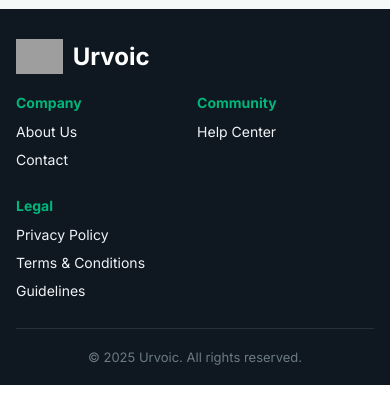
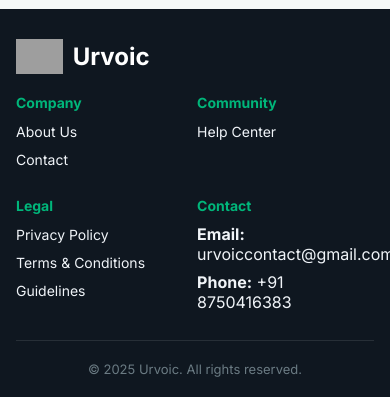
Before and after one commit to allintr/Urvoic-2.0, a Flask app: template templates/business_dashboard.html in a window 390 px wide. Shown: the part 2177-2574 px from the top of the page. Run offline with Flask 3, Linux system fonts and the light colour scheme; the template is opened without the code that fills it, so the values that code supplies are empty; some libraries are stand-ins or nearby versions; grey boxes are pictures that could not be loaded.

Commit message:
Add contact information to dashboard footers
Update templates/business_dashboard.html, templates/guard_dashboard.html, and templates/resident_dashboard.html to include a 'Contact' section with email and phone details in the footer.

Replit-Commit-Author: Agent
Replit-Commit-Session-Id: e6a60833-e1b8-4c71-9e23-3ed9d28e7e9d
Replit-Commit-Checkpoint-Type: full_checkpoint
Replit-Commit-Event-Id: fb7243e6-c5a2-42a3-8fe8-a08facb8daa0
Replit-Commit-Screenshot-Url: https://storage.googleapis.com/screenshot-production-us-central1/4b99b29f-251a-4a33-a5ac-91e2ca7e8f16/e6a60833-e1b8-4c71-9e23-3ed9d28e7e9d/rpUTXx4

```diff
--- a/templates/business_dashboard.html
+++ b/templates/business_dashboard.html
@@ -711,6 +711,7 @@
             <div class="footer-col"><h5>Company</h5><ul><li><a data-page="info" data-info="about">About Us</a></li><li><a data-page="info" data-info="contact">Contact</a></li></ul></div>
             <div class="footer-col"><h5>Community</h5><ul><li><a data-page="info" data-info="help">Help Center</a></li></ul></div>
             <div class="footer-col"><h5>Legal</h5><ul><li><a data-page="info" data-info="privacy">Privacy Policy</a></li><li><a data-page="info" data-info="terms">Terms &amp; Conditions</a></li><li><a data-page="info" data-info="guidelines">Guidelines</a></li></ul></div>
+            <div class="footer-col"><h5>Contact</h5><ul><li><strong>Email:</strong> urvoiccontact@gmail.com</li><li><strong>Phone:</strong> +91 8750416383</li></ul></div>
         </div>
         <div class="footer-bottom"><p class="copyright">&copy; 2025 Urvoic. All rights reserved.</p></div>
     </div>
--- a/templates/guard_dashboard.html
+++ b/templates/guard_dashboard.html
@@ -836,6 +836,7 @@
             <div class="footer-col"><h5>Company</h5><ul><li><a onclick="navigateToInfo('about')">About Us</a></li><li><a onclick="navigateToInfo('contact')">Contact</a></li></ul></div>
             <div class="footer-col"><h5>Community</h5><ul><li><a onclick="navigateToInfo('help')">Help Center</a></li></ul></div>
             <div class="footer-col"><h5>Legal</h5><ul><li><a onclick="navigateToInfo('privacy')">Privacy Policy</a></li><li><a onclick="navigateToInfo('terms')">Terms &amp; Conditions</a></li><li><a onclick="navigateToInfo('guidelines')">Guidelines</a></li></ul></div>
+            <div class="footer-col"><h5>Contact</h5><ul><li><strong>Email:</strong> urvoiccontact@gmail.com</li><li><strong>Phone:</strong> +91 8750416383</li></ul></div>
         </div>
         <div class="footer-bottom"><p class="copyright">&copy; 2025 Urvoic. All rights reserved.</p></div>
     </div>
--- a/templates/resident_dashboard.html
+++ b/templates/resident_dashboard.html
@@ -1145,6 +1145,7 @@
             <div class="footer-col"><h5>Company</h5><ul><li><a onclick="navigateToInfo('about')">About Us</a></li><li><a onclick="navigateToInfo('contact')">Contact</a></li></ul></div>
             <div class="footer-col"><h5>Community</h5><ul><li><a onclick="navigateToInfo('help')">Help Center</a></li></ul></div>
             <div class="footer-col"><h5>Legal</h5><ul><li><a onclick="navigateToInfo('privacy')">Privacy Policy</a></li><li><a onclick="navigateToInfo('terms')">Terms &amp; Conditions</a></li><li><a onclick="navigateToInfo('guidelines')">Guidelines</a></li></ul></div>
+            <div class="footer-col"><h5>Contact</h5><ul><li><strong>Email:</strong> urvoiccontact@gmail.com</li><li><strong>Phone:</strong> +91 8750416383</li></ul></div>
         </div>
         <div class="footer-bottom"><p class="copyright">&copy; 2025 Urvoic. All rights reserved.</p></div>
     </div>
```
Also changed, not shown: 1 other file.
